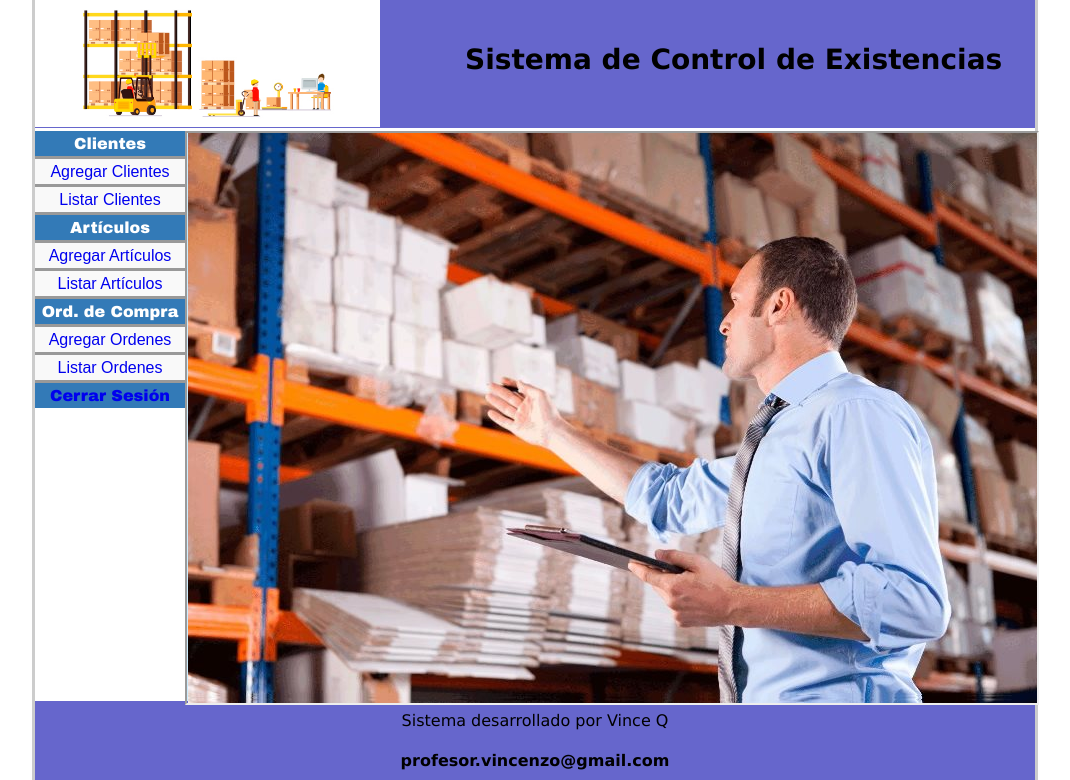
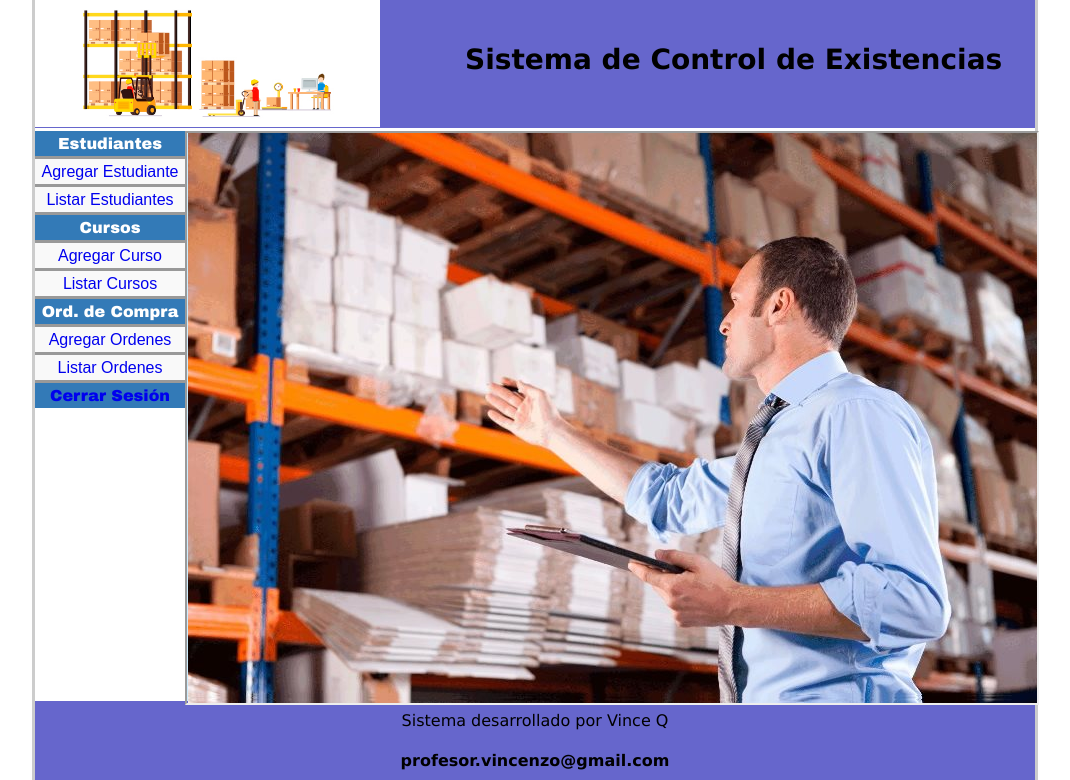
Before and after one commit to sssamuelll/sistema_administrativo, a PHP site: page / in a window 1280 px wide. Shown: the top 780 px of the page, without its empty margins (105-1175 px from the left). Run offline with PHP 8.4, Linux system fonts and the light colour scheme.

Commit message:
FIX: Urls from index.php for vista folder

```diff
--- a/index.php
+++ b/index.php
@@ -27,12 +27,12 @@
 			<div id="titulo"><h1>Sistema de Control de Existencias</h1></div>
 		</div>
 		<div id="menu">
-			<div class="boton boton-primario">Clientes</div>
-			<div class="boton"><a href="vista/clientes/agregar_cliente.php" target="enlace">Agregar Clientes</a></div>
-			<div class="boton"><a href="vista/clientes/listar_clientes.php" target="enlace">Listar Clientes</a></div>
-			<div class="boton boton-primario">Artículos</div>
-			<div class="boton"><a href="vista/articulos/agregar_articulo.php" target="enlace">Agregar Artículos</a></div>
-			<div class="boton"><a href="vista/articulos/listar_articulos.php" target="enlace">Listar Artículos</a></div>
+			<div class="boton boton-primario">Estudiantes</div>
+			<div class="boton"><a href="vista/estudiantes/agregar_estudiante.php" target="enlace">Agregar Estudiante</a></div>
+			<div class="boton"><a href="vista/estudiantes/listar_estudiantes.php" target="enlace">Listar Estudiantes</a></div>
+			<div class="boton boton-primario">Cursos</div>
+			<div class="boton"><a href="vista/cursos/agregar_curso.php" target="enlace">Agregar Curso</a></div>
+			<div class="boton"><a href="vista/cursos/listar_curso.php" target="enlace">Listar Cursos</a></div>
 			<div class="boton boton-primario">Ord. de Compra</div>
 			<div class="boton"><a href="vista/ordenes/agregar_orden.php" target="enlace">Agregar Ordenes</a></div>
 			<div class="boton"><a href="vista/ordenes/listar_ordenes.php" target="enlace">Listar Ordenes</a></div>
```
